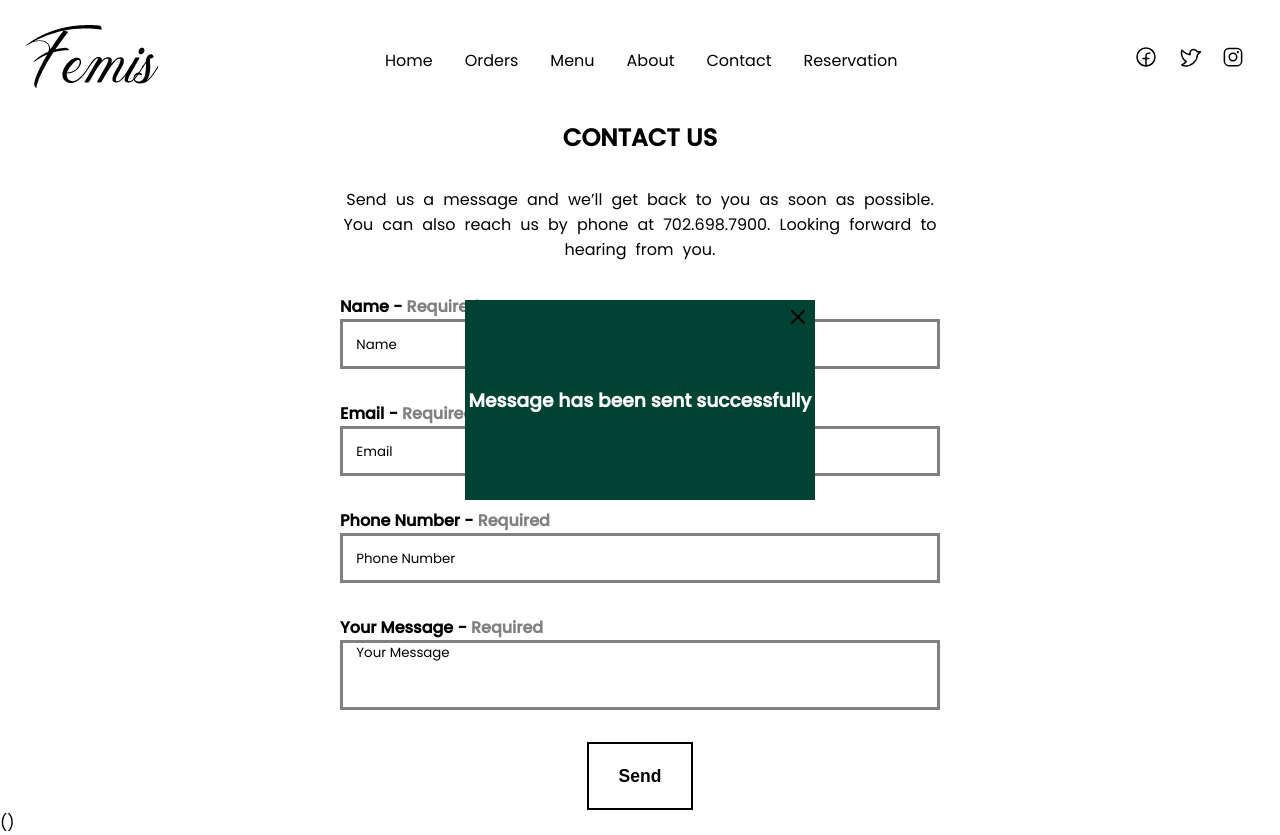
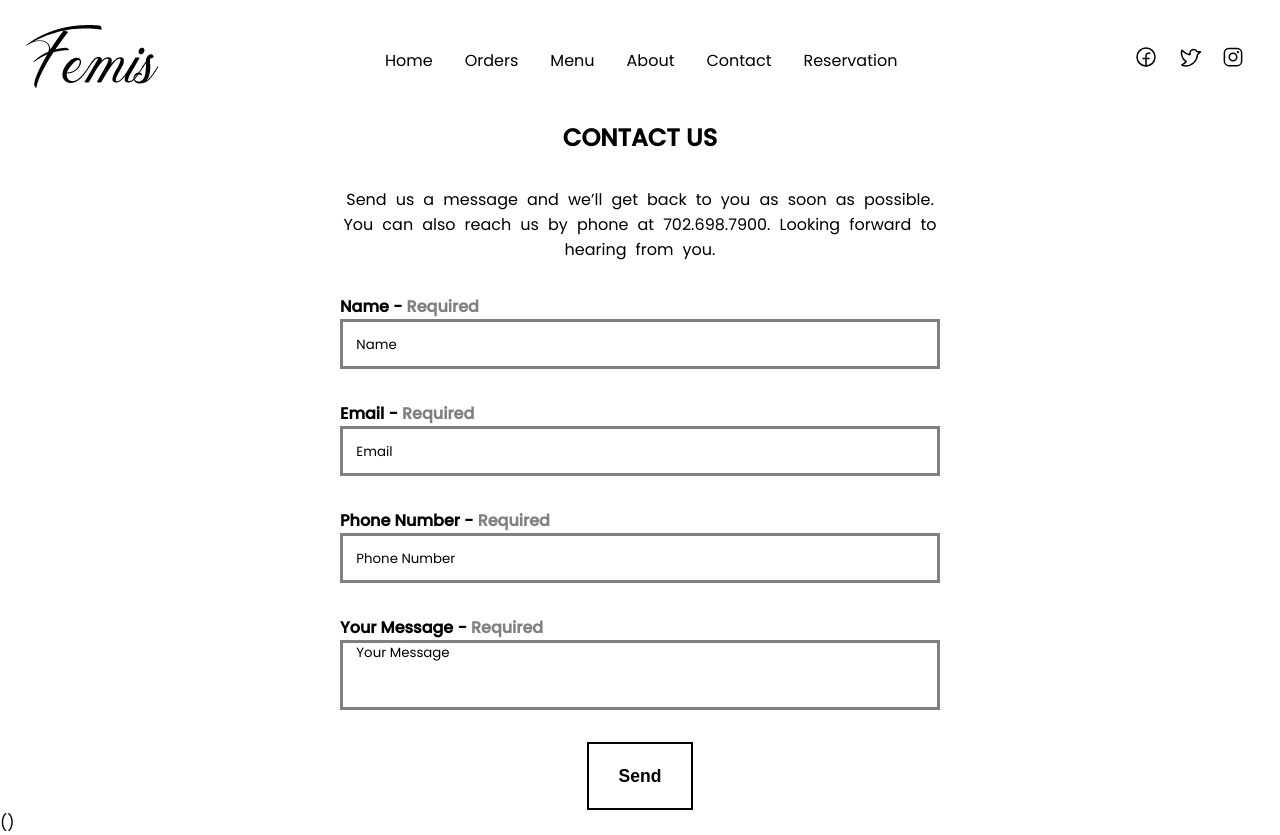
Before and after one commit to femiopebiyi/restaurant-site, a React (Vite) app: page /contact in a window 1280 px wide. Built offline with nearby package versions, Linux system fonts and the light colour scheme; the HTML template or start-up script is replaced by a standard one; a web font is replaced by a local one.

Commit message:
set initial success state to false

```diff
--- a/src/pages/Contact/Contact.tsx
+++ b/src/pages/Contact/Contact.tsx
@@ -16,7 +16,7 @@ type FormData = {
 const Contact = () => {
 
     const [sendState, setSendState] = useState("Send")
-    const [showSuccessMessage, setShowSuccessMessage] = useState(true);
+    const [showSuccessMessage, setShowSuccessMessage] = useState(false);
 
 
     const schema = yup.object().shape({
```
